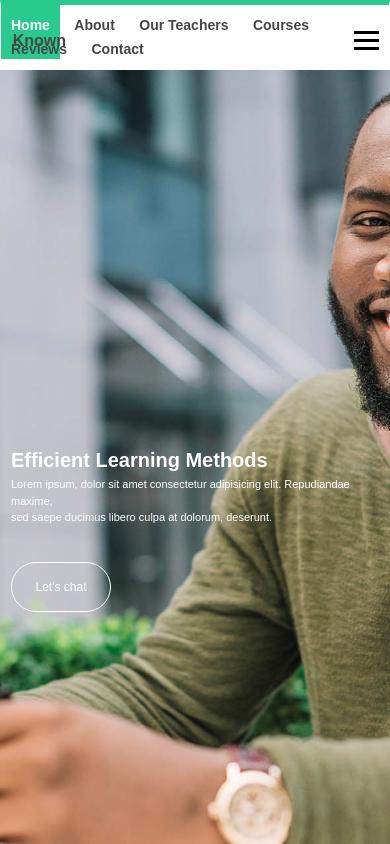
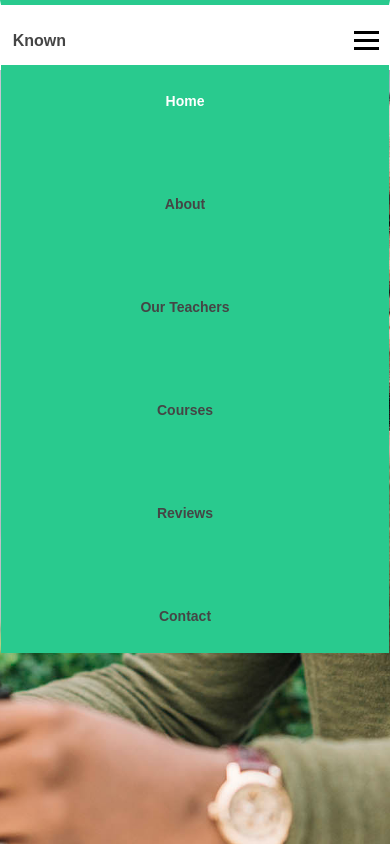
Before and after one commit to AkaJoe01/Known, a plain HTML site: page Known.html in a window 390 px wide. Both pictures are taken after a click on the element 366 px from the left and 40 px from the top of the page. Shown: the top 844 px of the page. Drawn offline with Linux system fonts and the light colour scheme.

Commit message:
edit the navbar on moobile

```diff
--- a/Known.css
+++ b/Known.css
@@ -661,7 +661,7 @@ body{
 
     .nav-container .links {
         display: flex;
-        flex-direction: row;
+        flex-direction: column;
         justify-content: space-between;
         padding: 0;
         margin: 0;
@@ -702,6 +702,9 @@ body{
         left: 0;
         width: 100%;
         background-color: #29CA8E;
+        justify-content: center;
+        text-align: center;
+
         /* text-align: center; */
         /* padding: 10px 0; */
         /* box-shadow: 0 8px 16px rgba(0, 0, 0, 0.2); */
--- a/known.js
+++ b/known.js
@@ -12,7 +12,7 @@ const navMenu = document.querySelector(".links");
 
 hamburger.addEventListener("click", () => {
     hamburger.classList.toggle("active");
-    navMenu.classList.toggle("links");
+    navMenu.classList.toggle("show");
 })
 
 document.querySelectorAll(".links a").forEach(n => n.addEventListener("click", () => {
```
